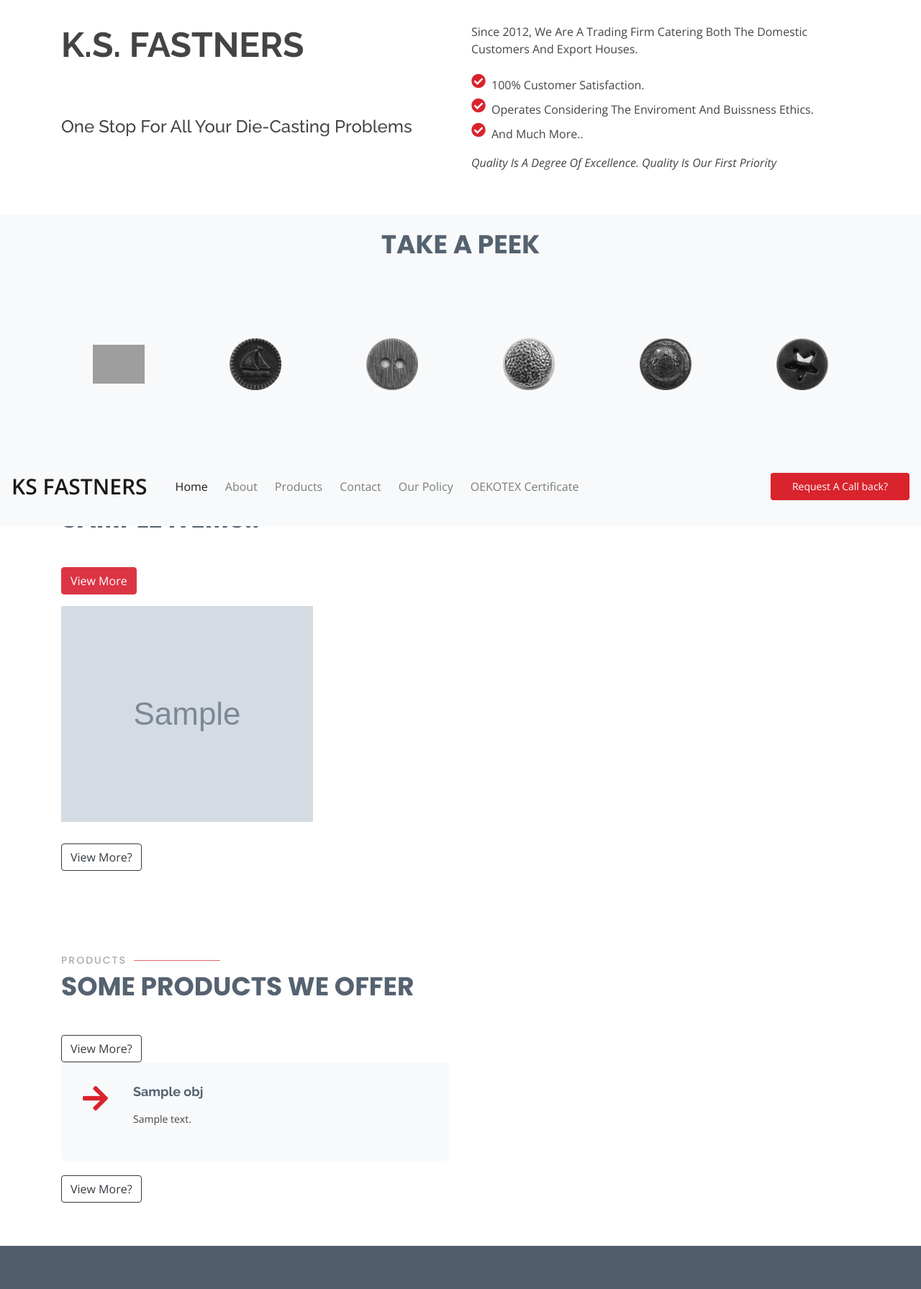
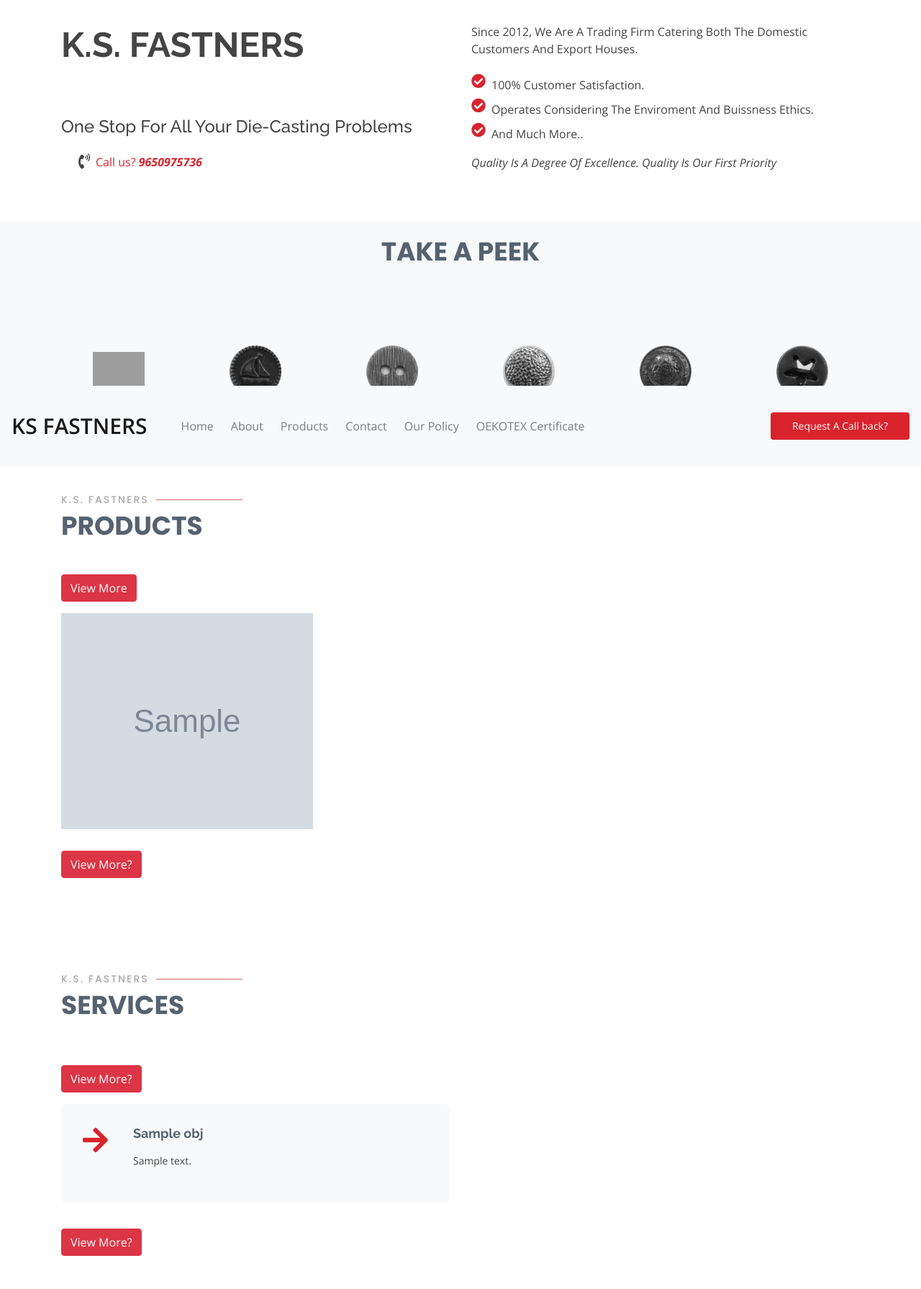
Before and after one commit to ksfastners1/darkseid, a Django app: template basic/templates/basic/new/action.html in a window 1280 px wide, after a click on "Products". Shown: the part 828-2619 px from the top of the page at 72% size. Run offline with Django 3.2, Linux system fonts and the light colour scheme; the template is opened without the code that fills it: most values are stand-ins (such as "Sample title", 1, 10 or a date in 2020); grey boxes marked "Sample" are stand-in pictures; some libraries are stand-ins or nearby versions; grey boxes are pictures that could not be loaded.

Commit message:
Again hopefully last

```diff
--- a/basic/templates/basic/about.html
+++ b/basic/templates/basic/about.html
@@ -7,10 +7,16 @@
           <div class="col-lg-6">
             <h2>K.S. FASTNERS</h2><br><br>
             <h3>One Stop For All Your Die-Casting Problems</h3>
+
+              <div class='ml-3 py-2'>
+                <i class="fas fa-phone-volume fa-lg p-2"></i><a href="tel:9650975736">Call us?  <strong><i> 9650975736 </i> </strong></a>
+              </div>
+
           </div>
           <div class="col-lg-6 pt-4 pt-lg-0">
             <p>
                Since 2012, We Are A Trading Firm Catering Both The Domestic Customers And Export Houses.
+
             </p>
 
             <ul>
--- a/basic/templates/basic/footer.html
+++ b/basic/templates/basic/footer.html
@@ -23,7 +23,7 @@
             <h4>Useful Links</h4>
             <ul>
               <li><i class="fas fa-home"> </i> <a href="{% url 'home'%}"> &nbsp; &nbsp;Home</a></li>
-              <li><i class="fas fa-address-card"> </i> <a href="{% url 'home'%}"> &nbsp;&nbsp;About us</a></li>
+              <li><i class="fas fa-address-card"> </i> <a href="{% url 'about'%}"> &nbsp;&nbsp;About us</a></li>
               <li><i class="fas fa-phone-volume"> </i> <a href="https://docs.google.com/forms/d/e/1FAIpQLSc52v_Kr_PP4k513ikku6PifFoGwxhLEfHyCaujqYu1Z1TC9g/viewform?embedded=true"> &nbsp;&nbsp;Request A Call Back?</a></li>
               <li><i class="fab fa-intercom"> </i> <a href="{% url 'policy'%}"> &nbsp;&nbsp;Customer Policy</a></li>
             </ul>
@@ -57,7 +57,7 @@
 
     <div class="container">
       <div class="copyright">
-        &copy; Copyright <strong>K.S.Fastners<br><br/><span>Designed By <i>Rachit Saxena </i></span> <br/><i class="fas fa-at"></i> rachit.saxena42@gmail.com</strong>&nbsp;&nbsp;&nbsp;&nbsp; <i class="fas fa-phone"></i> +91-8178073305
+        &copy; Copyright <strong>K.S.Fastners<br><br/><span>Designed By <i>Rachit Saxena </i></span> <br/><i class="fas fa-at"></i> rachit.saxena42@gmail.com</strong>&nbsp;&nbsp;&nbsp;&nbsp; <a href="tel:8178073305"><i class="fas fa-phone"></i> +91-8178073305 </a>
       </div>
       <div class="credits">
 
--- a/basic/templates/basic/header.html
+++ b/basic/templates/basic/header.html
@@ -14,17 +14,17 @@
 
         <div class='container d-flex '>
           <ul class="navbar-nav mr-auto">
-            <li class="nav-item active">
+            <li class="nav-item pl-2">
               <a class="nav-link" href="{% url 'home'%}">Home </a>
             </li>
             <li class="nav-item pl-2">
               <a class="nav-link" href="{%url 'about'%}">About </a>
             </li>
             <li class='nav-item pl-2'>
-              <a class='nav-link' href="#portfolio">Products</a>
+              <a class='nav-link scrollto' href="#portfolio">Products</a>
             </li>
             <li class='nav-item pl-2'>
-              <a class='nav-link' href="#footer">Contact</a>
+              <a class='nav-link scrollto' href="#footer">Contact</a>
             </li>
             <li class='nav-item pl-2'>
               <a class='nav-link' href="{% url 'policy' %}">Our Policy</a>
--- a/basic/templates/basic/hero.html
+++ b/basic/templates/basic/hero.html
@@ -10,8 +10,8 @@
         <div class="carousel-item active" style="background-image: url(https://www.dhresource.com/0x0/f2/albu/g8/M00/43/F1/rBVaV15p_L2AVsC4AAIbo-oCkPI260.jpg)">
            <div class="carousel-container">
             <div class="container">
-              <h2 class="animate__animated animate__fadeInDown">Welcome to <span>KS FASTNERS</span></h2>
-              <p class="animate__animated animate__fadeInUp">Meeting Commitments. Since The Beginning</p>
+              <h2 class="animate__animated animate__fadeInDown">Welcome to <span>K.S. FASTNERS</span></h2>
+              <p class="animate__animated animate__fadeInUp">Meeting Commitments Since The Beginning</p>
               <a href="#about" class="btn-get-started animate__animated animate__fadeInUp scrollto">Read More</a>
             </div>
           </div>
@@ -21,8 +21,8 @@
        <div class="carousel-item " style="background-image: url(https://media.istockphoto.com/photos/fabric-rolls-at-shop-picture-id1082694112?k=6&m=1082694112&s=612x612&w=0&h=gQS-mvnioQVFLaWJiQRXWX2SfzUXa346xOHwwcFZess=)">
            <div class="carousel-container">
             <div class="container">
-              <h2 class="animate__animated animate__fadeInDown">Welcome to <span>KS FASTNERS</span></h2>
-              <p class="animate__animated animate__fadeInUp">Meeting Commitments. Since The Beginning</p>
+              <h2 class="animate__animated animate__fadeInDown">Welcome to <span>K.S. FASTNERS</span></h2>
+              <p class="animate__animated animate__fadeInUp">Meeting Commitments Since The Beginning</p>
               <a href="#about" class="btn-get-started animate__animated animate__fadeInUp scrollto">Read More</a>
             </div>
           </div>
@@ -32,8 +32,8 @@
          <div class="carousel-item " style="background-image: url(https://st.depositphotos.com/2048001/2421/i/450/depositphotos_24212193-stock-photo-textile-machine-with-rainbow-colors.jpg)">
        <div class="carousel-container">
             <div class="container">
-              <h2 class="animate__animated animate__fadeInDown">Welcome to <span>KS FASTNERS</span></h2>
-              <p class="animate__animated animate__fadeInUp">Meeting Commitments. Since The Beginning</p>
+              <h2 class="animate__animated animate__fadeInDown">Welcome to <span>K.S. FASTNERS</span></h2>
+              <p class="animate__animated animate__fadeInUp">Meeting Commitments Since The Beginning</p>
               <a href="#about" class="btn-get-started animate__animated animate__fadeInUp scrollto">Read More</a>
             </div>
           </div>
--- a/basic/templates/basic/new/about-page.html
+++ b/basic/templates/basic/new/about-page.html
@@ -7,11 +7,11 @@
     <div class='container mt-5 '>
         <div class="jumbotron jumpS">
         <h1 class="display-4">K.S. Fastners</h1>
-        <p class="lead"><strong>Meeting Commitments. Since the beginning.... </strong> </p>
+        <p class="lead"><strong>Meeting Commitments Since the beginning.... </strong> </p>
         <hr class="my-4">
         <p>Dealing with all kinds of Garment Accessories. </p>
             {% for i in pdf %}
-            <a class="btn btn-outline-primary btn" href = "{{i.file.url}}" download="Samplepdf   " role="button">Download Our Catalog?</a>
+            <a class="btn btn-outline-primary btn" href = "{{i.file.url}}" download="Samplepdf   " role="button">Download Our Catalogue?</a>
             {% endfor%}
         </div>
         </div>
--- a/basic/templates/basic/new/header-1.html
+++ b/basic/templates/basic/new/header-1.html
@@ -15,7 +15,7 @@
 
         <div class='container d-flex '>
           <ul class="navbar-nav mr-auto">
-            <li class="nav-item active">
+            <li class="nav-item pl-2">
               <a class="nav-link" href="{% url 'home'%}">Home </a>
             </li>
             <li class="nav-item pl-2">
--- a/basic/templates/basic/new/policy.html
+++ b/basic/templates/basic/new/policy.html
@@ -9,7 +9,7 @@
         <div class='container my-5 py-4 sample1'>
 
         <div class="section-title">
-          <h2 id='ourPolicy'>Our Policy</h2>
+          <h2 id='ourPolicy'>Our Policies</h2>
           <p></p>
         </div>
             {% for i in policy  %}
--- a/basic/templates/basic/portfolio.html
+++ b/basic/templates/basic/portfolio.html
@@ -3,8 +3,8 @@
       <div class="container">
 
         <div class="section-title">
-          <h2>Products</h2>
-          <p>Sample Items..</p>
+          <h2>K.S. Fastners</h2>
+          <p>Products</p>
         </div>
 
 
@@ -18,10 +18,7 @@
                <img src="{{i.picture1.url}}" class="img-fluid port" alt="">
                <div class="portfolio-info">
                  <h4>{{i.name}}</h4>
-                   <div class="portfolio-links">
-                     <a href="{{i.picture1.url}}" data-gall="portfolioGallery" class="venobox" title="Card 3"><i class="far fa-image"></i></a>
-                     <a href="{% url 'product' i.id%}"><i class="fas fa-file-medical-alt"></i></a>
-                 </div>
+                  <a href="{% url 'product' i.id%}" class='btn btn-outline-dark'>Click Here!</a>
                </div>
              </div>
            </div>
@@ -34,7 +31,7 @@
               width: 100%;
             }
           </style>
-          </div><a class='btn btn-outline-dark' href="{% url 'port' %}" >View More?</a>
+          </div><a class='btn btn-danger  mb-3' href="{% url 'port' %}" >View More?</a>
 
 
       </div>
--- a/basic/templates/basic/services.html
+++ b/basic/templates/basic/services.html
@@ -3,10 +3,10 @@
       <div class="container">
 
         <div class="section-title">
-          <h2>Products</h2>
-          <p>Some Products We Offer</p>
+          <h2>K.S. Fastners</h2>
+          <p>Services</p>
         </div>
-<a class='btn btn-outline-dark' href="{% url 'port' %}" >View More?</a>
+<a class='btn btn-danger  my-3' href="{% url 'port' %}" >View More?</a>
         <div class="row">
         {% for i in obj %}
             <div class="col-md-6 mt-4 mt-md-0">
@@ -20,6 +20,6 @@
         {% endfor %}
 
         </div>
-<a class='btn btn-outline-dark' href="{% url 'port' %}" >View More?</a>
+<a class='btn btn-danger  my-3' href="{% url 'port' %}" >View More?</a>
       </div>
     </section><!-- End Services Section -->
```
Also changed, not shown: basic/templates/basic/new/port-2.html (added, +76 -0 lines), basic/templates/basic/new/portfolioReturns.html (+16 -14 lines), db.sqlite3.
